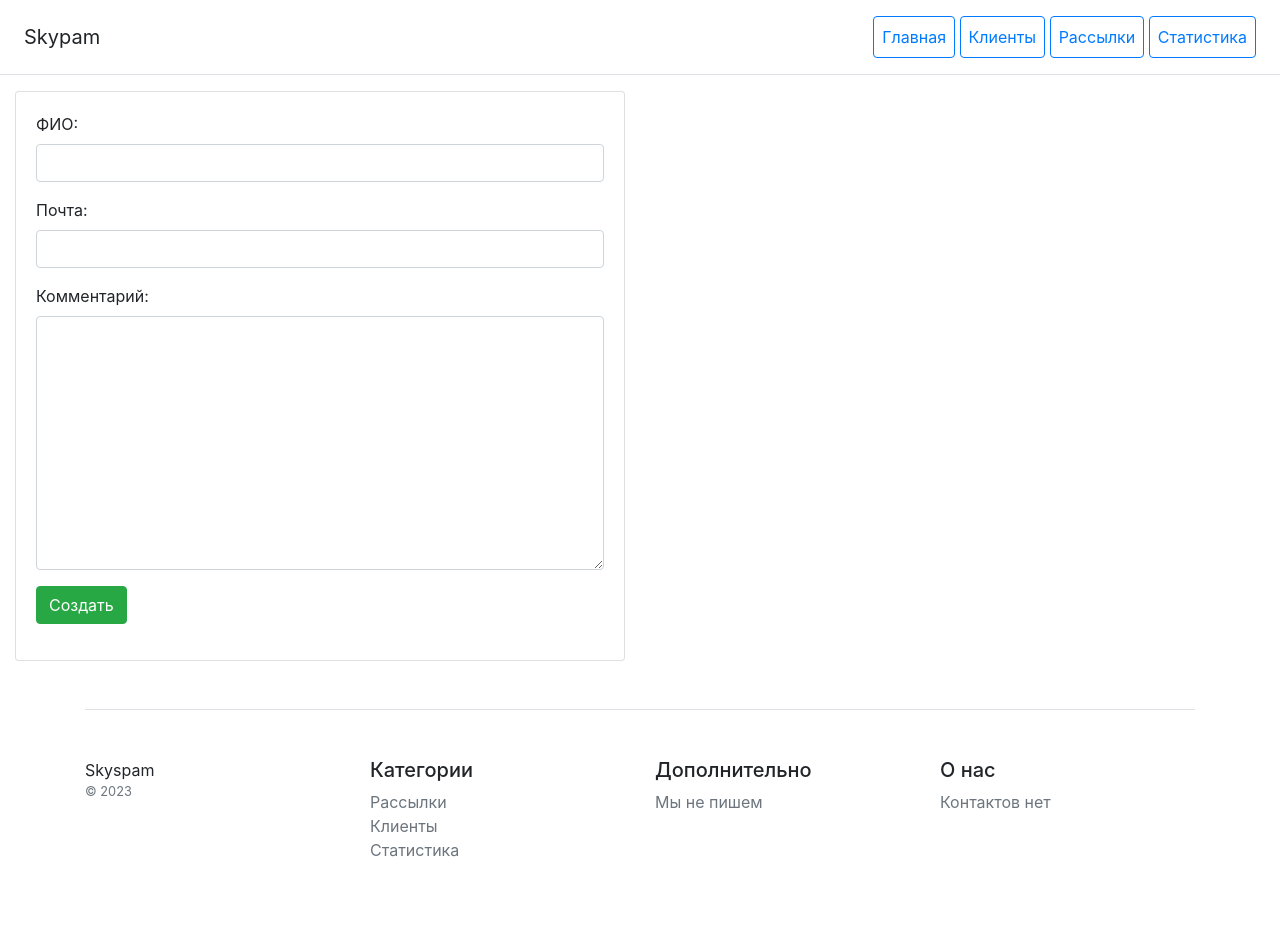
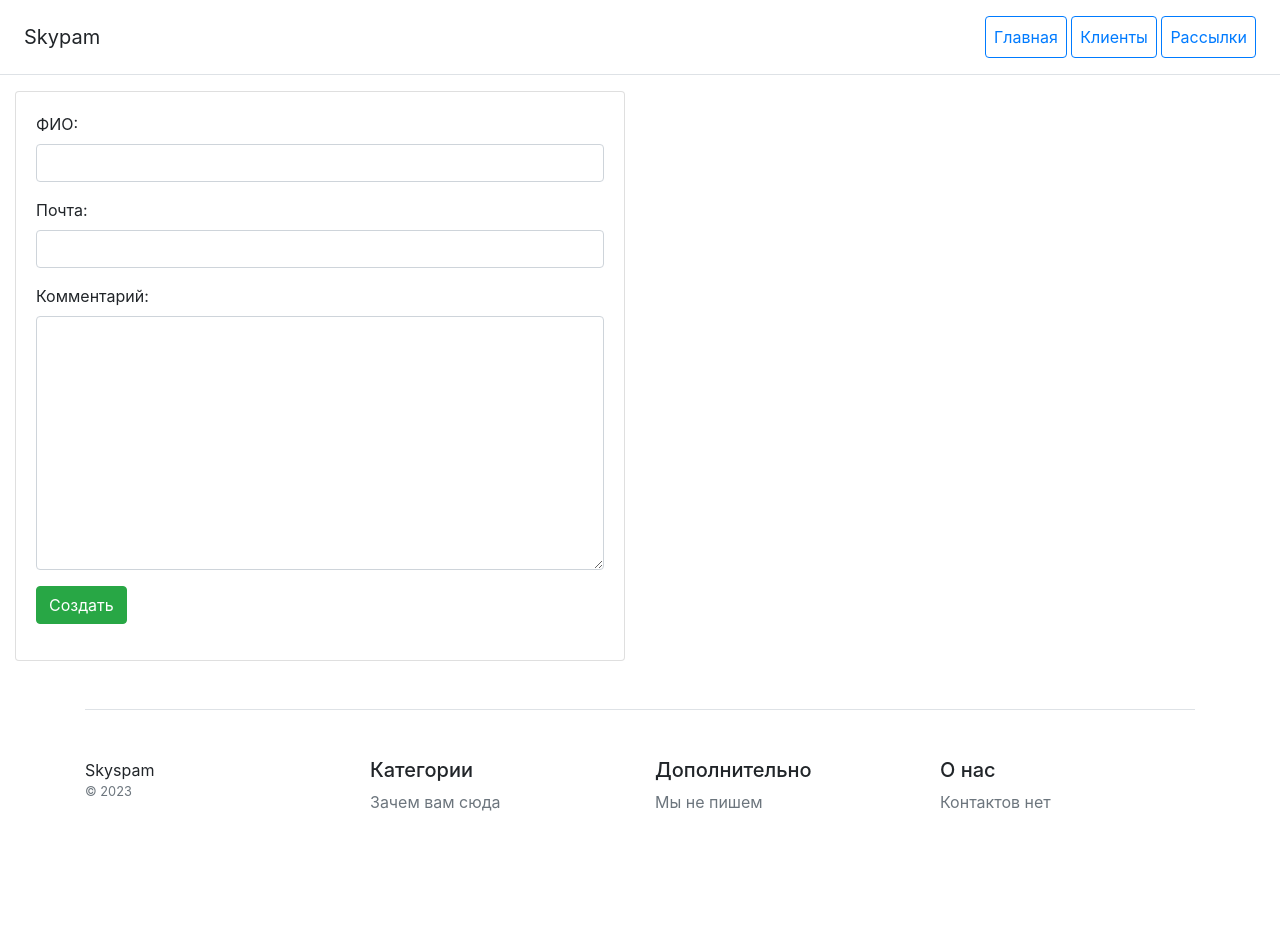
Before and after one commit to zironeed/coursework_django, a Django app: page /clients/create in a window 1280 px wide. After the commit the page ends 811 px from the top, so only its background shows below. Run offline with Django 4.2, Linux system fonts and the light colour scheme; parts of the project's set-up code (start-up, migrations or seed data) failed here and were passed over; some libraries are stand-ins or nearby versions.

Commit message:
update forms.py and base.html

```diff
--- a/mailingapp/forms.py
+++ b/mailingapp/forms.py
@@ -33,3 +33,10 @@ class MessageCreateForm(StyleFormMixin, forms.ModelForm):
     class Meta:
         model = Message
         fields = ["title", "body"]
+
+
+class StatisticForm(forms.ModelForm):
+
+    class Meta:
+        model = Statistic
+        fields = ["status", "answer"]
--- a/mailingapp/templates/mailingapp/base.html
+++ b/mailingapp/templates/mailingapp/base.html
@@ -12,9 +12,8 @@
         <h5 class="my-0 mr-md-auto font-weight-normal">Skypam</h5>
         <nav class="ms-5">
             <a class="p-2 btn btn-outline-primary" href="/">Главная</a>
-            <a class="p-2 btn btn-outline-primary" href="/contacts/">Клиенты</a>
-            <a class="p-2 btn btn-outline-primary" href="/contacts/">Рассылки</a>
-            <a class="p-2 btn btn-outline-primary" href="/contacts/">Статистика</a>
+            <a class="p-2 btn btn-outline-primary" href="/clients/">Клиенты</a>
+            <a class="p-2 btn btn-outline-primary" href="/mailings/">Рассылки</a>
         </nav>
     </div>
 
@@ -31,9 +30,7 @@
                 <div class="col-6 col-md">
                     <h5>Категории</h5>
                     <ul class="list-unstyled text-small">
-                        <li><a class="text-muted" href="#">Рассылки</a></li>
-                        <li><a class="text-muted" href="#">Клиенты</a></li>
-                        <li><a class="text-muted" href="#">Статистика</a></li>
+                        <li><a class="text-muted" href="#">Зачем вам сюда</a></li>
                     </ul>
                 </div>
                 <div class="col-6 col-md">
```
